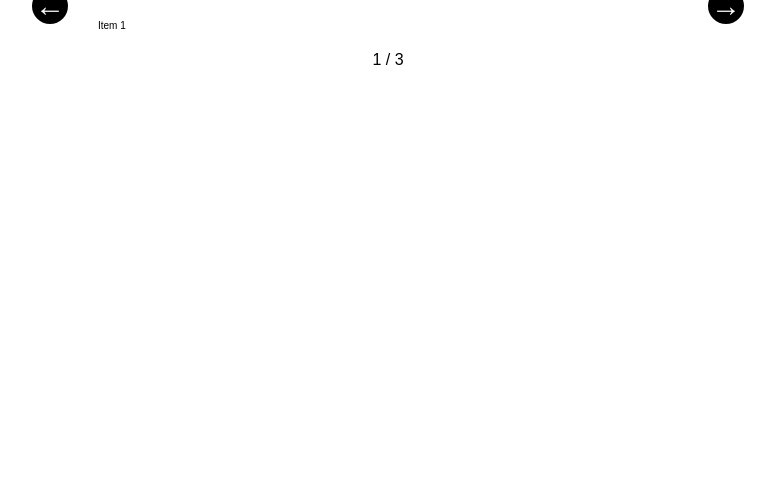
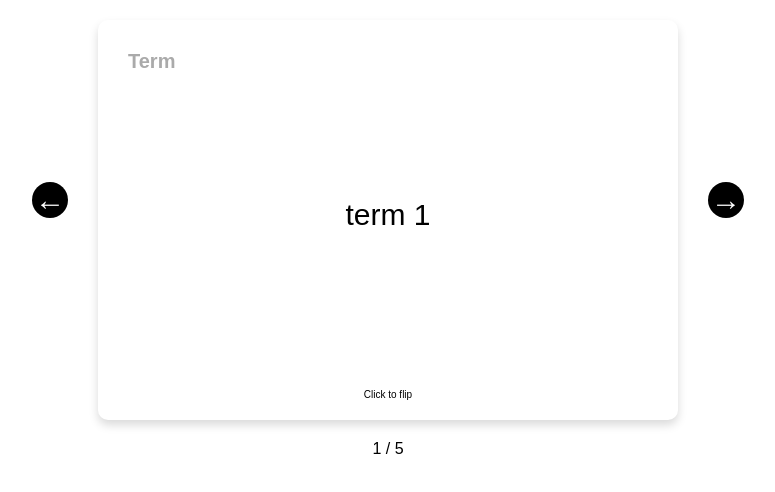
Before and after one commit to DmitriyIshchenko/flashcards, a React (Create React App) app: page / in a window 1280 px wide. Shown: the top 492 px of the page, without its empty margins (252-1027 px from the left). Built offline with nearby package versions, Linux system fonts and the light colour scheme; a web font is replaced by a local one.

Commit message:
feat: add flashcard component

```diff
--- a/src/App.js
+++ b/src/App.js
@@ -1,4 +1,6 @@
+import { useState } from "react";
 import Carousel from "./Carousel";
+import FlashCard from "./FlashCard";
 import "./index.scss";
 
 const data = [
@@ -6,16 +8,31 @@ const data = [
   { term: "term 2", description: "description 2" },
   { term: "term 3", description: "description 3" },
   { term: "term 4", description: "description 4" },
-  { term: "term 5", description: "description 5" },
+  {
+    term: "term 5",
+    description: `Lorem ipsum dolor sit amet consectetur adipisicing elit. Quidem corrupti omnis eaque quod qui architecto est itaque magni iure, libero voluptate tempora dolorem distinctio error similique dolore accusamus blanditiis quisquam?
+    Lorem ipsum dolor sit amet consectetur adipisicing elit. Quidem corrupti omnis eaque quod qui architecto est itaque magni iure, libero voluptate tempora dolorem distinctio error similique dolore accusamus blanditiis quisquam?
+    `,
+  },
 ];
 
 export default function App() {
+  const [isFlipped, setIsFlipped] = useState(false);
+  function handleFlip() {
+    setIsFlipped((v) => !v);
+  }
+
   return (
     <div className="App">
       <Carousel>
-        <p>Item 1</p>
-        <p>Item 2</p>
-        <p>Item 3</p>
+        {data.map((item) => (
+          <FlashCard
+            key={item.term}
+            data={item}
+            isFlipped={isFlipped}
+            onFlip={handleFlip}
+          />
+        ))}
       </Carousel>
     </div>
   );
--- /dev/null
+++ b/src/FlashCard.js
@@ -0,0 +1,20 @@
+import "./FlashCard.scss";
+
+export default function FlashCard({ data, isFlipped, onFlip }) {
+  const { term, description } = data;
+
+  return (
+    <article className="flashcard" onClick={onFlip}>
+      <h3 className="flashcard__title">{isFlipped ? "Description" : "Term"}</h3>
+      <p
+        className={`flashcard__content flashcard__content--${
+          isFlipped ? "description" : "term"
+        }`}
+      >
+        {isFlipped ? description : term}
+      </p>
+
+      <span className="flashcard__hint">Click to flip</span>
+    </article>
+  );
+}
--- /dev/null
+++ b/src/FlashCard.scss
@@ -0,0 +1,40 @@
+.flashcard {
+  display: grid;
+  place-items: center;
+  position: relative;
+
+  height: 40rem;
+  padding: 3rem;
+  width: var(--item-width);
+
+  margin: 0 auto;
+  padding-top: 2rem;
+
+  box-shadow: 0 0.5rem 1rem rgba(0, 0, 0, 0.15);
+  border-radius: 1rem;
+
+  &__title {
+    position: absolute;
+    top: 3rem;
+    left: 3rem;
+    font-size: 2rem;
+    color: #aaa;
+  }
+
+  &__content {
+    font-weight: 500;
+
+    &--term {
+      font-size: 3rem;
+    }
+
+    &--description {
+      font-size: 2rem;
+    }
+  }
+
+  &__hint {
+    position: absolute;
+    bottom: 2rem;
+  }
+}
```
